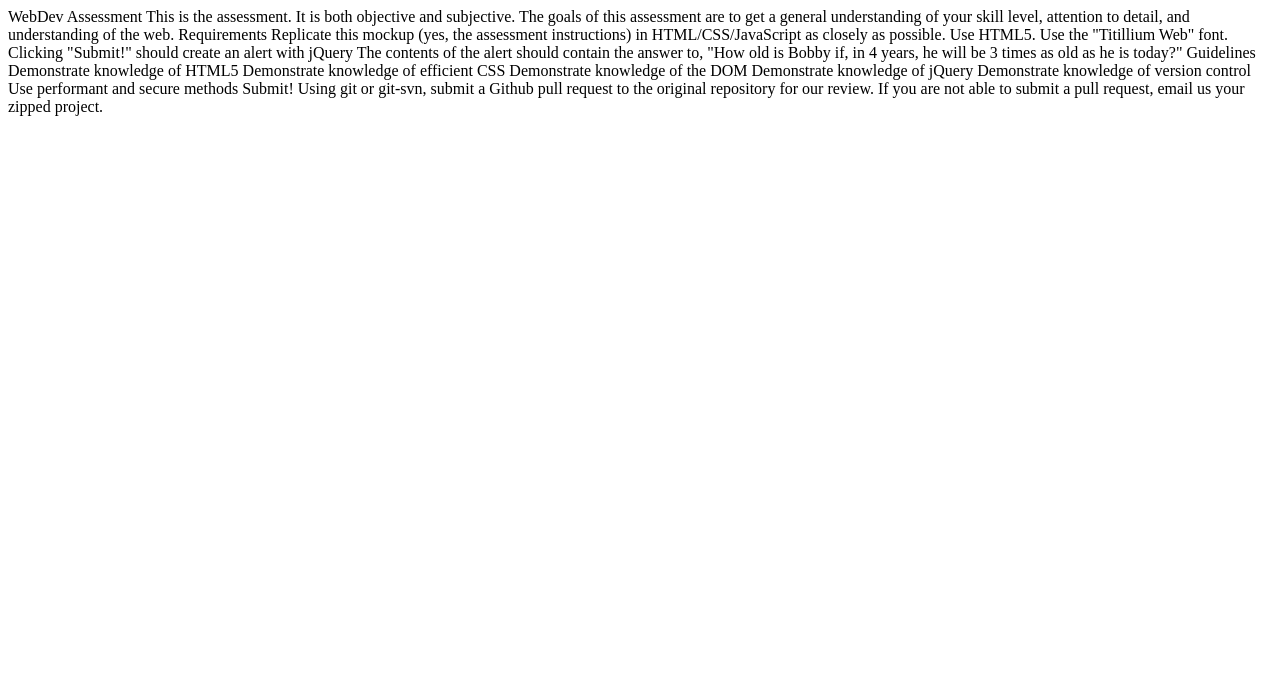
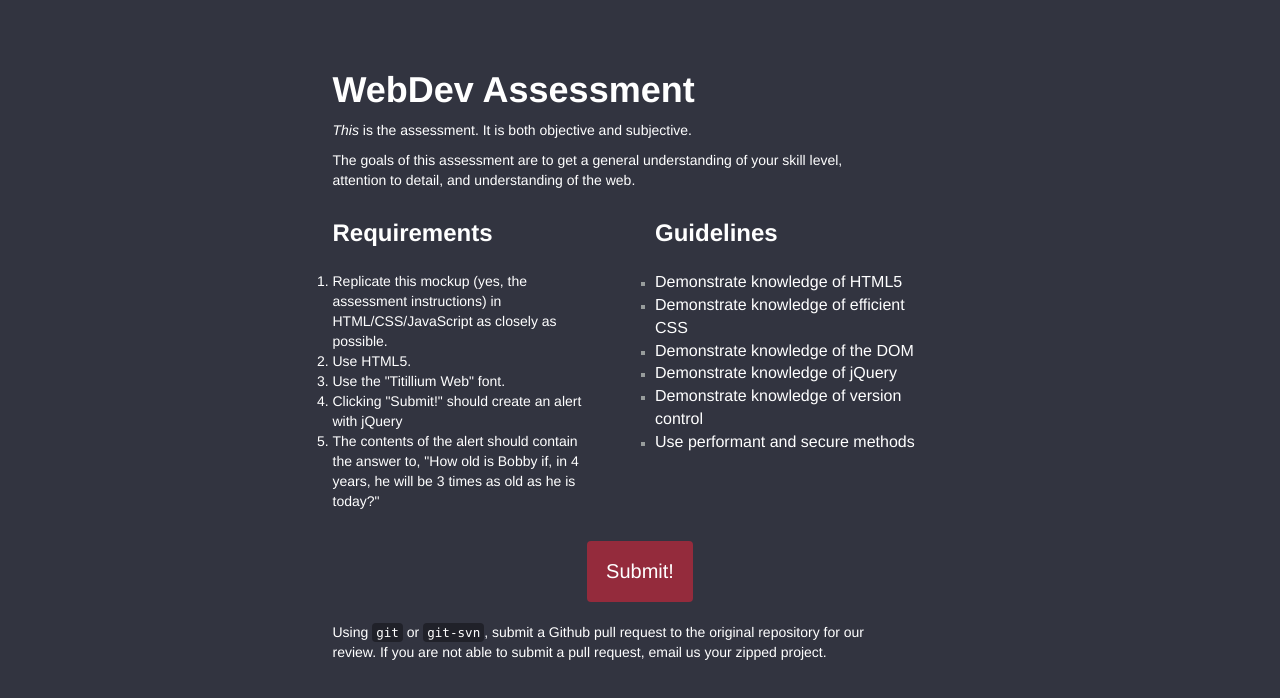
Before and after one commit to jessicakafor/WebDev-HTML-Assessment, a plain HTML site: page index.html in a window 1280 px wide. Drawn offline with nearby package versions, Linux system fonts and the light colour scheme.

Commit message:
assignment done

```diff
--- a/index.html
+++ b/index.html
@@ -1,55 +1,67 @@
-<!DOCTYPE html PUBLIC "-//W3C//DTD XHTML 1.0 Strict//EN" "http://www.w3.org/TR/xhtml1/DTD/xhtml1-strict.dtd">
-<html xmlns="http://www.w3.org/1999/xhtml">
-<head>
+<!DOCTYPE html>
+<html>
+  <head>
 	<title>WebDev Assessment</title>
 	<meta http-equiv="content-type" content="text/html;charset=utf-8">
-	<script type="text/javascript" src="jquery-1.11.2.min.js"></script>
-	<link href="style.css" rel="stylesheet">
-</head>
+	<link rel="stylesheet" href="http://fonts.googleapis.com/css?family=Titillium+Web:400,400italic,600,600italic,700,700italic,900" />
+	<link rel="stylesheet" href="http://maxcdn.bootstrapcdn.com/bootstrap/3.3.4/css/bootstrap.min.css" />
+	<link rel="stylesheet" href="style.css" />
+  </head>
 
-<body>
+ <body>
 
-	<style>
-		body {
-			background: #fff;
-		}
-	</style>
+  <div class="container">
+    <h1>WebDev Assessment</h1>
 
-	<container>
+    <p><em>This</em> is the assessment. It is both objective and subjective.</p>
+    <p>The goals of this assessment are to get a general understanding of your skill
+    level,<br />
+    attention to detail, and understanding of the web.</p>
 
-WebDev Assessment
+    <div class="row">
+      <div class="col-sm-6">
+        <h3>Requirements</h3>
 
-This is the assessment. It is both objective and subjective.
+        <ol>
+          <li>Replicate this mockup (yes, the assessment instructions) in
+          HTML/CSS/JavaScript as closely as possible.</li>
+          <li>Use HTML5.</li>
+          <li>Use the "Titillium Web" font.</li>
+          <li>Clicking "Submit!" should create an alert with jQuery</li>
+          <li>The contents of the alert should contain the answer to, "How old is Bobby
+          if, in 4 years, he will be 3 times as old as he is today?"</li>
+        </ol>
+      </div>
 
-The goals of this assessment are to get a general understanding of your skill
-level, attention to detail, and understanding of the web.
+      <div class="col-sm-6">
+        <h3>Guidelines</h3>
 
-Requirements
+        <ul>
+          <li><span>Demonstrate knowledge of HTML5</span></li>
+          <li><span>Demonstrate knowledge of efficient CSS</span></li>
+          <li><span>Demonstrate knowledge of the DOM</span></li>
+          <li><span>Demonstrate knowledge of jQuery</span></li>
+          <li><span>Demonstrate knowledge of version control</span></li>
+          <li><span>Use performant and secure methods</span></li>
+        </ul>
+      </div>
+    </div> <!-- row -->
 
-Replicate this mockup (yes, the assessment instructions) in HTML/CSS/JavaScript
-as closely as possible.
-Use HTML5.
-Use the "Titillium Web" font.
-Clicking "Submit!" should create an alert with jQuery
-The contents of the alert should contain the answer to, "How old is Bobby if, in
-4 years, he will be 3 times as old as he is today?"
+    <div class="col-sm-12 text-center">
+      <button type="button" class="btn btn-red">Submit!</button>
+    </div>
 
-Guidelines
+    <p>Using <code>git</code> or <code>git-svn</code>, submit a Github pull request to
+    the original repository for our<br />
+    review. If you are not able to submit a pull request, email us your zipped
+    project.</p>
+  </div> <!-- container -->
 
-Demonstrate knowledge of HTML5
-Demonstrate knowledge of efficient CSS
-Demonstrate knowledge of the DOM
-Demonstrate knowledge of jQuery
-Demonstrate knowledge of version control
-Use performant and secure methods
-
-Submit!
-
-Using git or git-svn, submit a Github pull request to the original repository
-for our review. If you are not able to submit a pull request, email us your
-zipped project.
-
-		</div>
-	</container>
-</body>
+  <script type="text/javascript" src="https://code.jquery.com/jquery-1.11.2.min.js"></script>
+  <script>
+    $("button").click( function() {
+        alert("How old is Bobby if, in 4 years, he will be 3 times as old as he is today?");
+    });
+  </script>
+ </body>
 </html>
--- a/style.css
+++ b/style.css
@@ -0,0 +1,53 @@
+body, p {
+
+	color: #fff;
+	background: #323440;
+	font: 16px normal 'Titillium Web', sans-serif;
+}
+
+ol {list-style-type: decimal;}
+ul {list-style-type: square;}
+
+ol, ul {
+    margin-top: 25px;
+	padding-start: 0;
+    -webkit-padding-start: 0;
+}
+
+ul li {
+	font-size: 12px;
+	color: #979c9c;
+}
+
+ul li span {
+	font-size: 16px;
+	color: #fff;
+}
+
+h1, h2, h3 {font-weight: bold;}
+
+button.btn.btn-red {
+    color: #fff;
+    font-size: 20px;
+    background: #942b3c;
+    margin: 20px;
+    padding: 15px 18px;
+}
+
+code {
+	color: #fff;
+	background: #202129;
+}
+
+@media (min-width: 768px) {
+
+.container {
+  padding: 50px;
+  max-width: 715px;
+  background: #323440;
+ }
+
+ .row > div {
+ 	  padding-right: 40px;
+ }
+}
```
